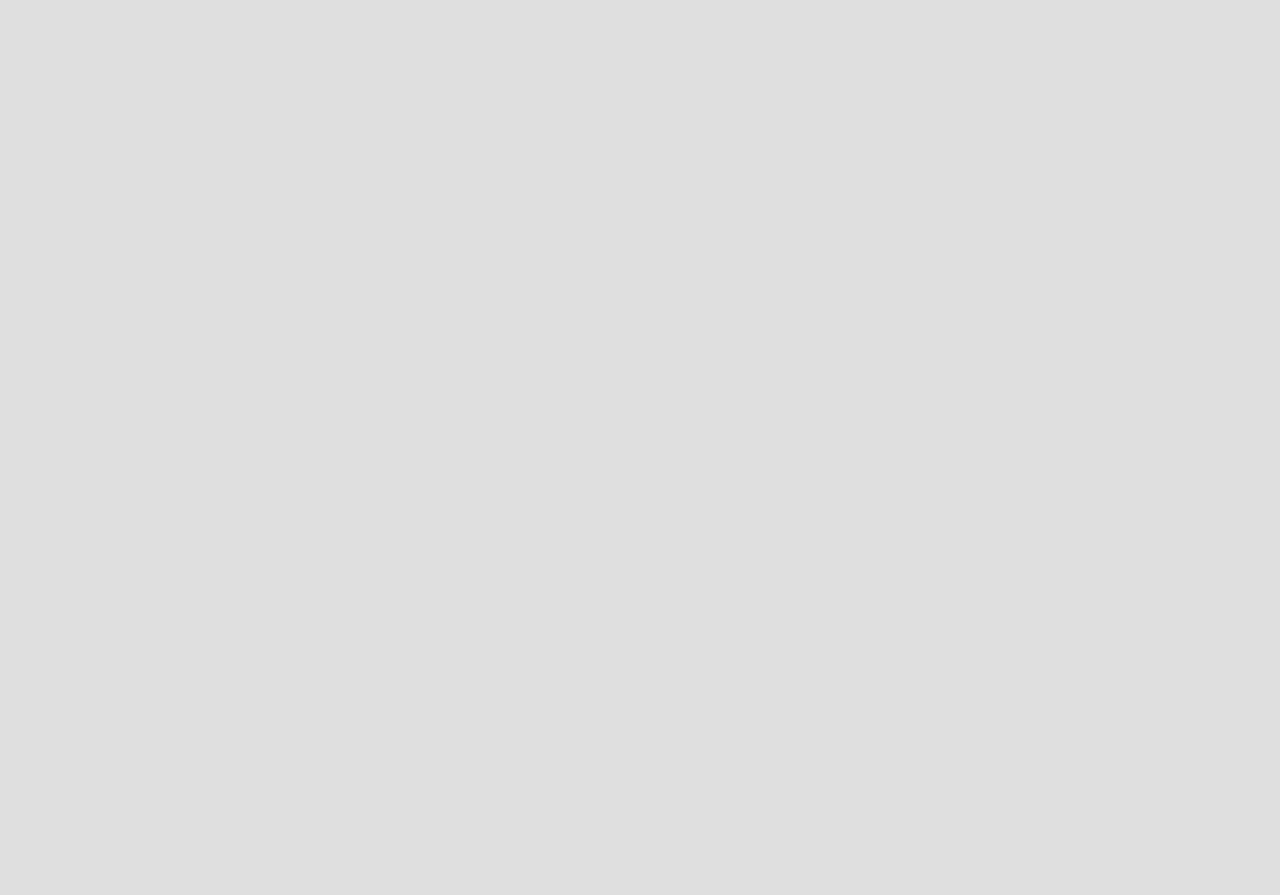
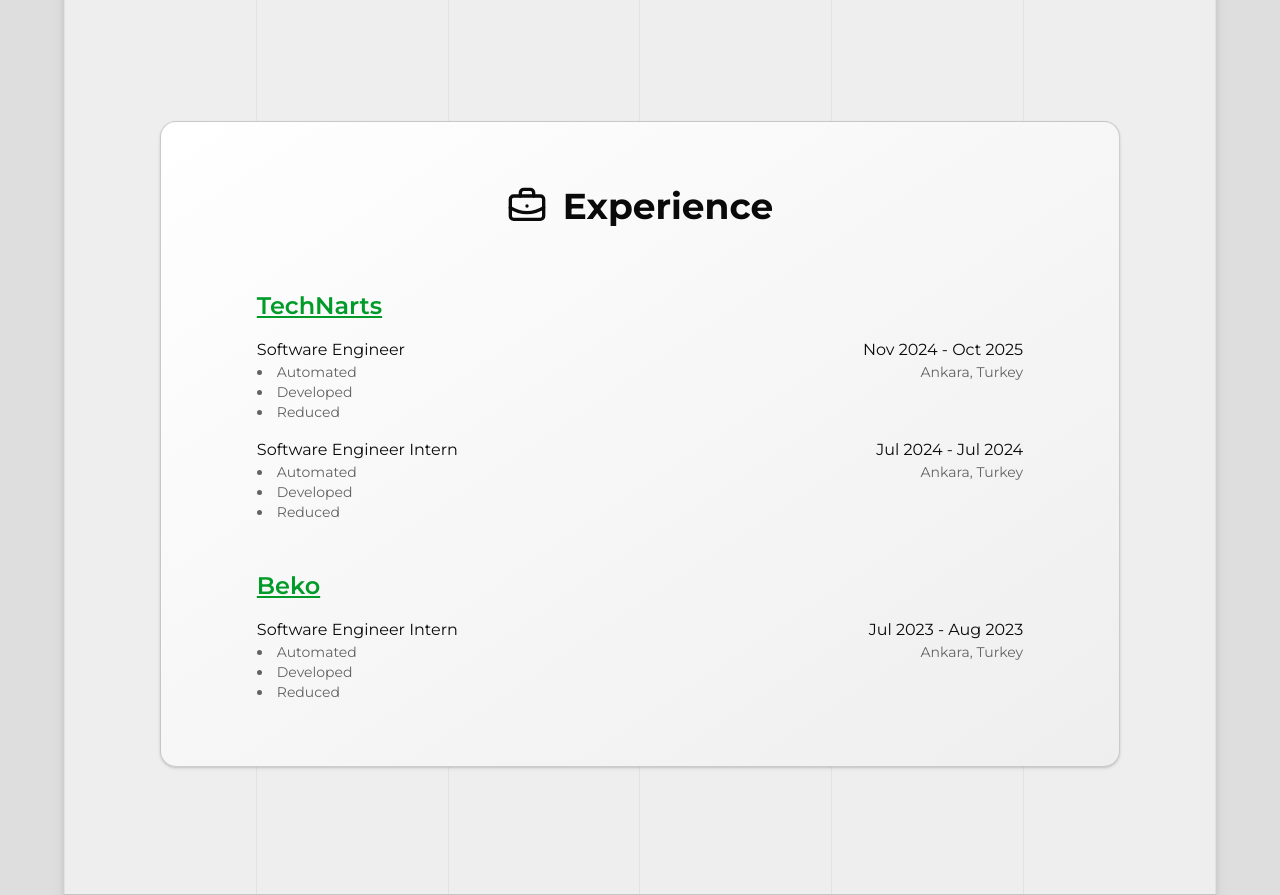
Before and after one commit to Akbro23/akbro23.github.io, a Next.js app: page / in a window 1280 px wide. Shown: the part 2580-3475 px from the top of the page. Before the commit the page ends 2572 px from the top, so only its background shows below. Built offline with nearby package versions, Linux system fonts and the light colour scheme.

Commit message:
feat: add experience stub

```diff
--- a/app/page.tsx
+++ b/app/page.tsx
@@ -2,6 +2,7 @@
 import BackgroundLines from "@/components/background-lines";
 import About from "@/components/about";
 import Education from "@/components/education";
+import Experience from "@/components/experience";
 
 
 export default function Home() {
@@ -11,6 +12,7 @@
       <Hero />
       <About />
       <Education />
+      <Experience />
     </div>
   );
 }
--- /dev/null
+++ b/components/experience.tsx
@@ -0,0 +1,101 @@
+import Section from "@/components/section";
+import { BriefcaseBusiness } from "lucide-react";
+import Link from "next/link";
+
+const experienceData = [
+  {
+    company: "TechNarts",
+    href: "https://technarts.com/",
+    positions: [
+      {
+        name: "Software Engineer",
+        duration: "Nov 2024 - Oct 2025",
+        location: "Ankara, Turkey",
+        highlights: ["Automated", "Developed", "Reduced"],
+      },
+      {
+        name: "Software Engineer Intern",
+        duration: "Jul 2024 - Jul 2024",
+        location: "Ankara, Turkey",
+        highlights: ["Automated", "Developed", "Reduced"],
+      },
+    ],
+  },
+  {
+    company: "Beko",
+    href: "https://www.bekocorporate.com/",
+    positions: [
+      {
+        name: "Software Engineer Intern",
+        highlights: ["Automated", "Developed", "Reduced"],
+        duration: "Jul 2023 - Aug 2023",
+        location: "Ankara, Turkey",
+      },
+    ],
+  },
+];
+
+export default function Experience() {
+  return (
+    <section id="experience" className="py-32">
+      <Section>
+        <div className="flex items-center justify-center gap-4 mx-auto">
+          <BriefcaseBusiness className="w-10 h-10" />
+          <h2 className="font-bold text-2xl lg:text-4xl">Experience</h2>
+        </div>
+        <div className="mt-16 flex flex-col gap-12">
+          {experienceData.map((exp, index) => (
+            <ExperienceCard
+              key={index}
+              company={exp.company}
+              href={exp.href}
+              positions={exp.positions}
+            />
+          ))}
+        </div>
+      </Section>
+    </section>
+  );
+}
+
+const ExperienceCard = ({
+  company,
+  href,
+  positions,
+}: {
+  company: string;
+  href: string;
+  positions: {
+    name: string;
+    duration: string;
+    location: string;
+    highlights: string[];
+  }[];
+}) => (
+  <div>
+    <Link href={href} target="_blank">
+      <h3 className="inline text-xl lg:text-2xl font-semibold text-primary underline hover:no-underline transition">
+        {company}
+      </h3>
+    </Link>
+    {positions.map((position, index) => (
+      <div
+        key={index}
+        className="mt-4 flex flex-col lg:flex-row justify-between gap-2"
+      >
+        <div>
+          <p>{position.name}</p>
+          <ul className="list-disc list-inside text-muted-foreground text-sm">
+            {position.highlights.map((hi, index) => (
+              <li key={index}>{hi}</li>
+            ))}
+          </ul>
+        </div>
+        <div className="lg:text-right">
+          <p>{position.duration}</p>
+          <p className="text-sm text-muted-foreground">{position.location}</p>
+        </div>
+      </div>
+    ))}
+  </div>
+);
```
